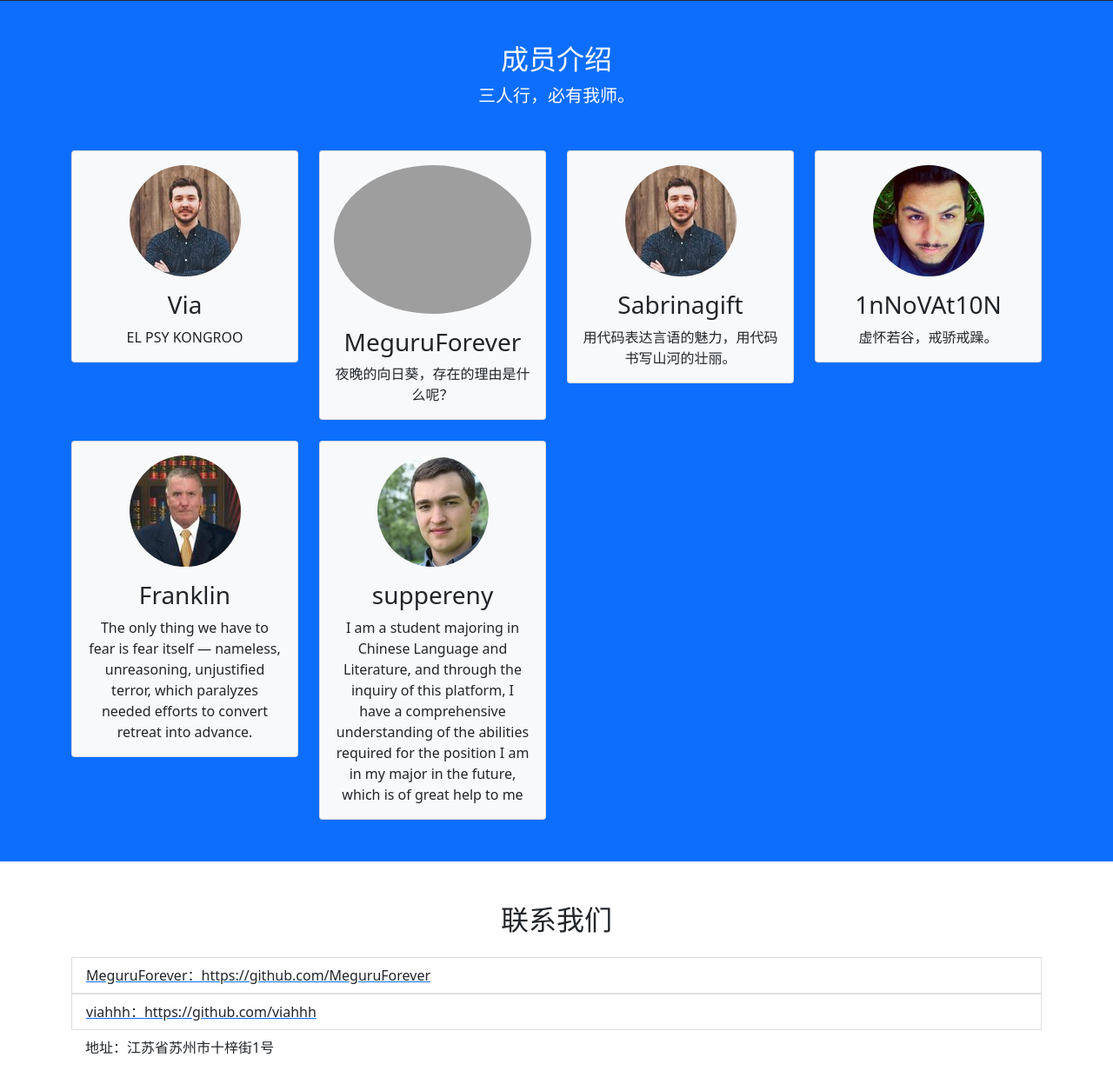
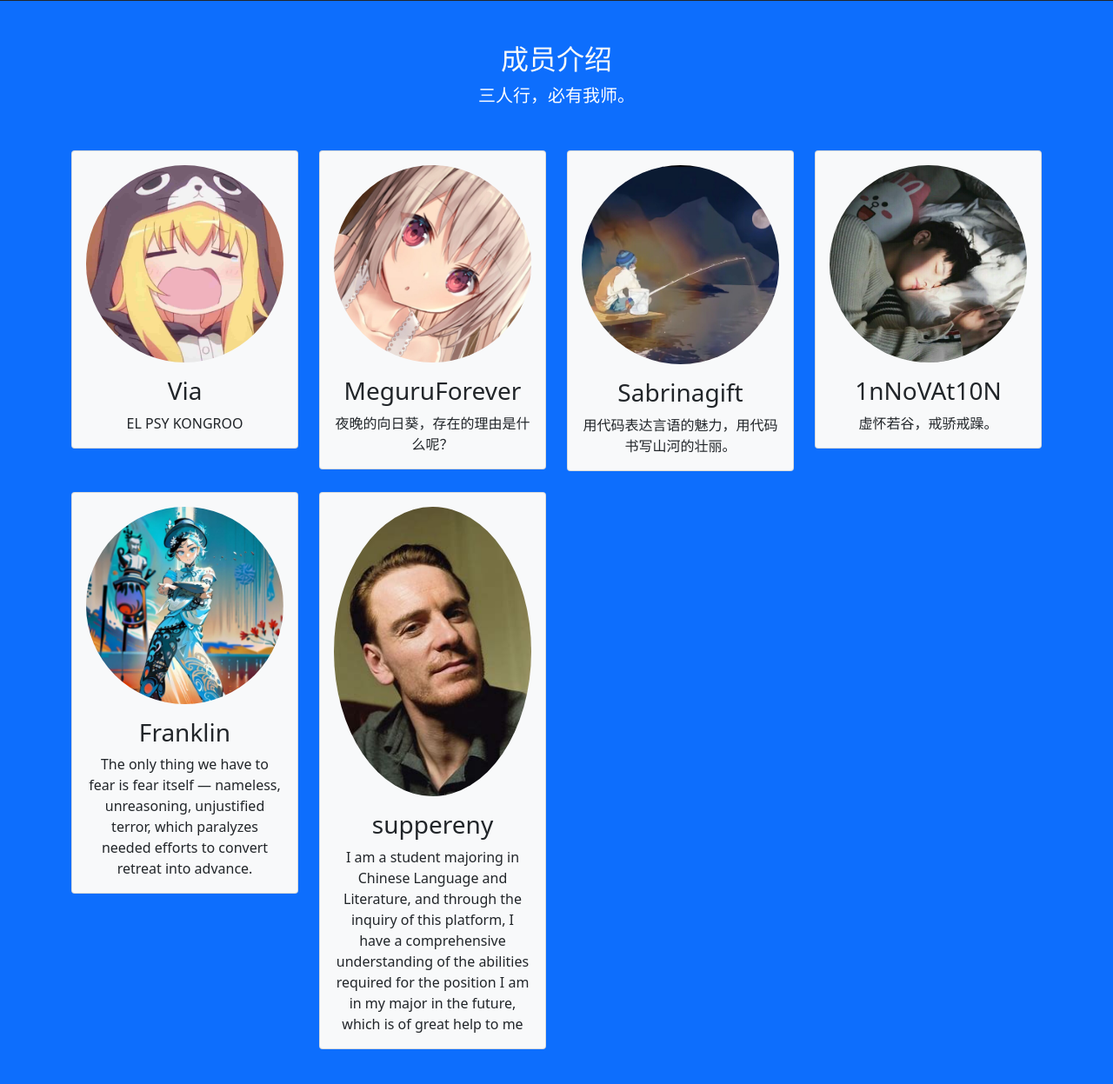
Before and after one commit to MeguruForever/CSEC, a Flask app: page / in a window 1280 px wide. Shown: the part 601-1848 px from the top of the page at 87% size. Run offline with Flask 3, Linux system fonts and the light colour scheme; grey boxes are pictures that could not be loaded.

Commit message:
Add files via upload

```diff
--- a/code/templates/index5.html
+++ b/code/templates/index5.html
@@ -116,7 +116,7 @@ body::before{
                     <div class="col-md-6 col-lg-3">
                         <div class="card bg-light">
                             <div class="card-body text-center">
-                                <img src="./img/01-man.jpeg" class="mb-3 rounded-circle"/>
+                                <img src="https://github.com/MeguruForever/CSEC/blob/master/code/templates/img/01.jpg?raw=true" class="mb-3 rounded-circle"/>
                                 <h3 class="card-title">Via</h3>
                                 <p class="card-text">
                                     EL PSY KONGROO
@@ -128,7 +128,7 @@ body::before{
                     <div class="col-md-6 col-lg-3">
                         <div class="card bg-light">
                             <div class="card-body text-center">
-                                <img src="https://raw.githubusercontent.com/MeguruForever/assets/master/atri.jpeg" class="mb-3 rounded-circle"/>
+                                <img src="https://github.com/MeguruForever/CSEC/blob/master/code/templates/img/03.jpg?raw=true" class="mb-3 rounded-circle"/>
                                 <h3 class="card-title">MeguruForever</h3>
                                 <p class="card-text">
                                     夜晚的向日葵，存在的理由是什么呢？
@@ -139,7 +139,7 @@ body::before{
                     <div class="col-md-6 col-lg-3">
                         <div class="card bg-light">
                             <div class="card-body text-center">
-                                <img src="/F:/CSEC-master/code/templates/img/01-man.jpeg" class="mb-3 rounded-circle"/>
+                                <img src="https://github.com/MeguruForever/CSEC/blob/master/code/templates/img/02.jpg?raw=true" class="mb-3 rounded-circle"/>
                                 <h3 class="card-title">Sabrinagift</h3>
                                 <p class="card-text">
                                     用代码表达言语的魅力，用代码书写山河的壮丽。
@@ -150,7 +150,7 @@ body::before{
                     <div class="col-md-6 col-lg-3">
                         <div class="card bg-light">
                             <div class="card-body text-center">
-                                <img src="./img/02-man.jpeg" class="mb-3 rounded-circle"/>
+                                <img src="https://github.com/MeguruForever/CSEC/blob/master/code/templates/img/04.jpg?raw=true" class="mb-3 rounded-circle"/>
                                 <h3 class="card-title">1nNoVAt10N</h3>
                                 <p class="card-text">
                                     虚怀若谷，戒骄戒躁。
@@ -161,7 +161,7 @@ body::before{
                     <div class="col-md-6 col-lg-3">
                         <div class="card bg-light">
                             <div class="card-body text-center">
-                                <img src="./img/03-man.jpeg" class="mb-3 rounded-circle"/>
+                                <img src="https://github.com/MeguruForever/CSEC/blob/master/code/templates/img/05.jpg?raw=true" class="mb-3 rounded-circle"/>
                                 <h3 class="card-title">Franklin</h3>
                                 <p class="card-text">
                                     The only thing we have to fear is fear itself — nameless, unreasoning, unjustified terror, which paralyzes needed
@@ -173,7 +173,7 @@ body::before{
                     <div class="col-md-6 col-lg-3">
                         <div class="card bg-light">
                             <div class="card-body text-center">
-                                <img src="./img/04-man.jpeg" class="mb-3 rounded-circle"/>
+                                <img src="https://github.com/MeguruForever/CSEC/blob/master/code/templates/img/06.jpg?raw=true" class="mb-3 rounded-circle"/>
                                 <h3 class="card-title">suppereny</h3>
                                 <p class="card-text">
                                     I am a student majoring in Chinese Language and Literature, and through the inquiry of this platform, I have a
```
